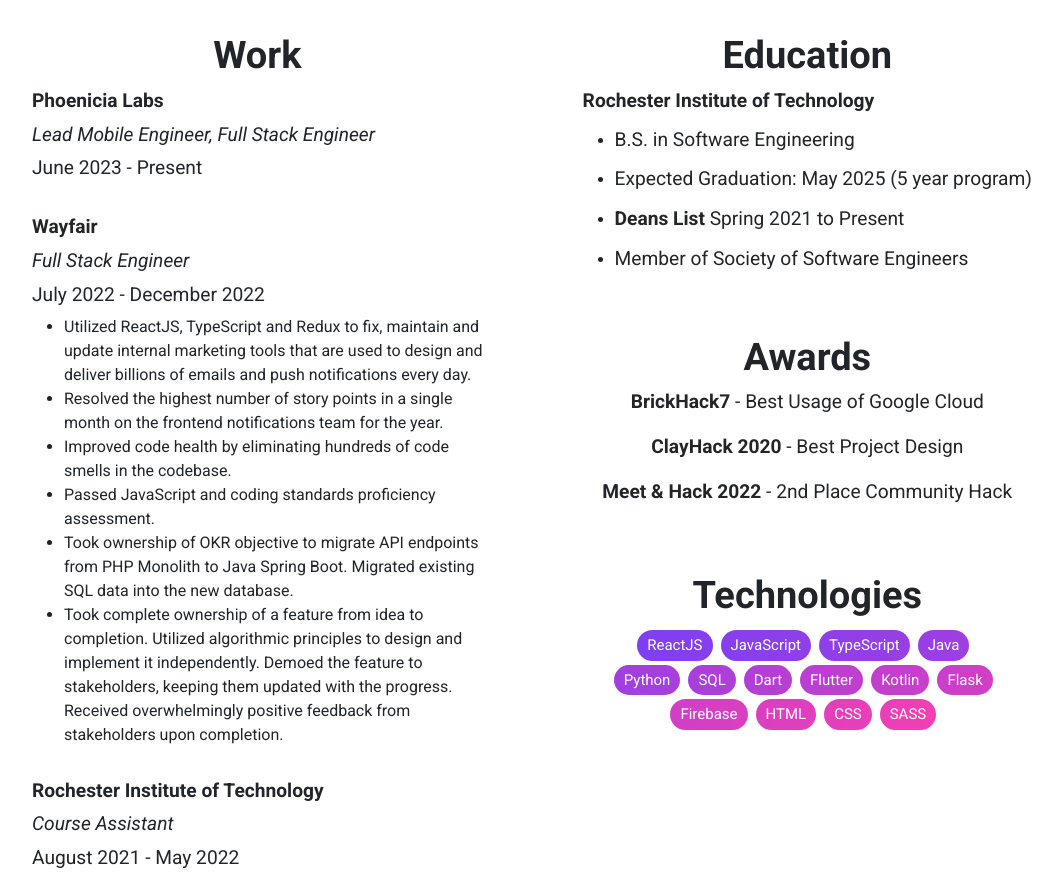
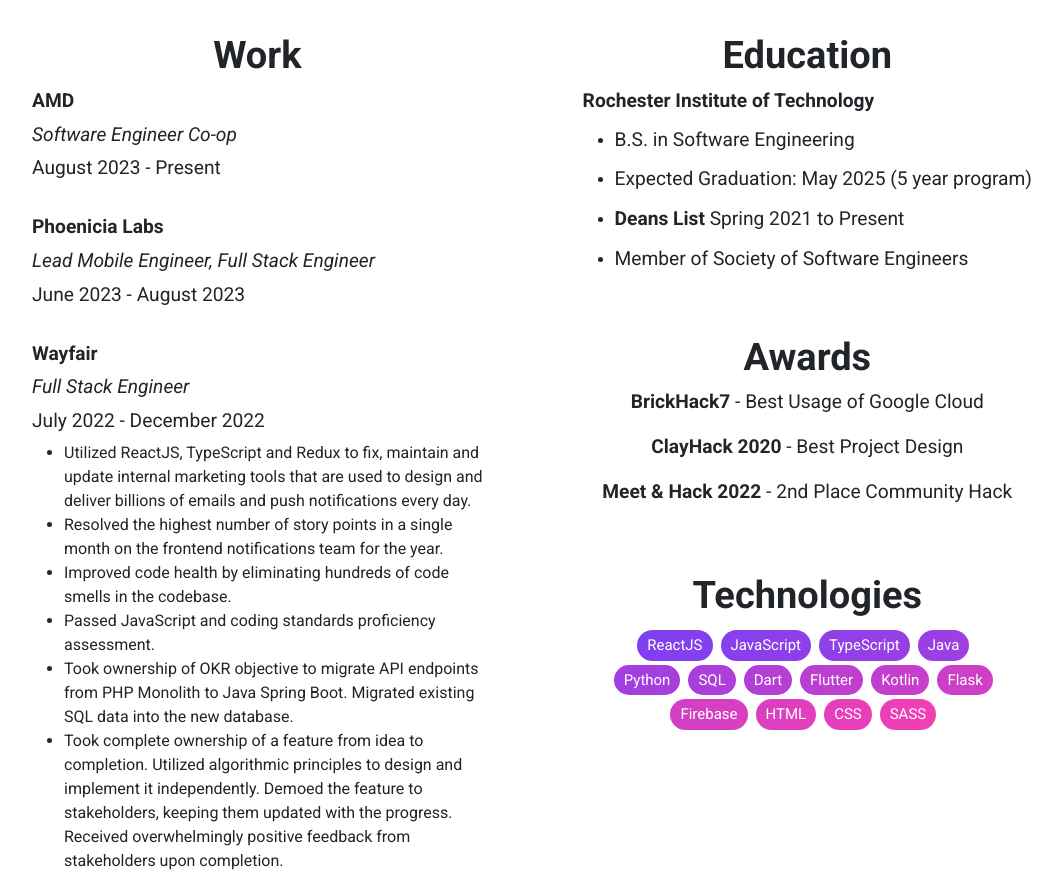
Before and after one commit to devkav/personalWebsite, a React (Create React App) app: page / in a window 1280 px wide. Shown: the part 1458-2338 px from the top of the page, without its empty margins (108-1170 px from the left). Built offline with nearby package versions, Linux system fonts and the light colour scheme.

Commit message:
Update job

```diff
--- a/src/pages/Experience.tsx
+++ b/src/pages/Experience.tsx
@@ -27,9 +27,15 @@ const technologies: string[] = [
 
 const work: Work[] = [
   {
+    company: 'AMD',
+    title: 'Software Engineer Co-op',
+    dates: 'August 2023 - Present',
+    descriptions: []
+  },
+  {
     company: 'Phoenicia Labs',
     title: 'Lead Mobile Engineer, Full Stack Engineer',
-    dates: 'June 2023 - Present',
+    dates: 'June 2023 - August 2023',
     descriptions: []
   },
   {
```
